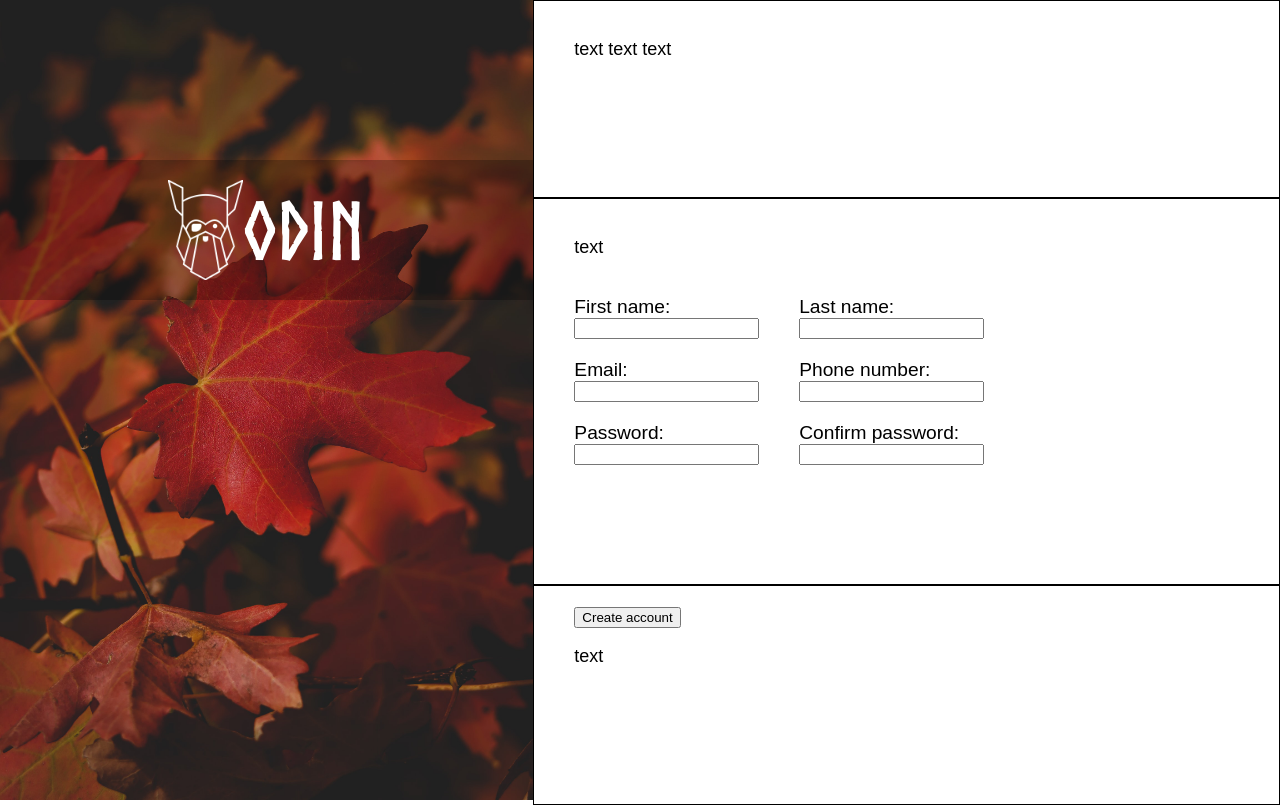
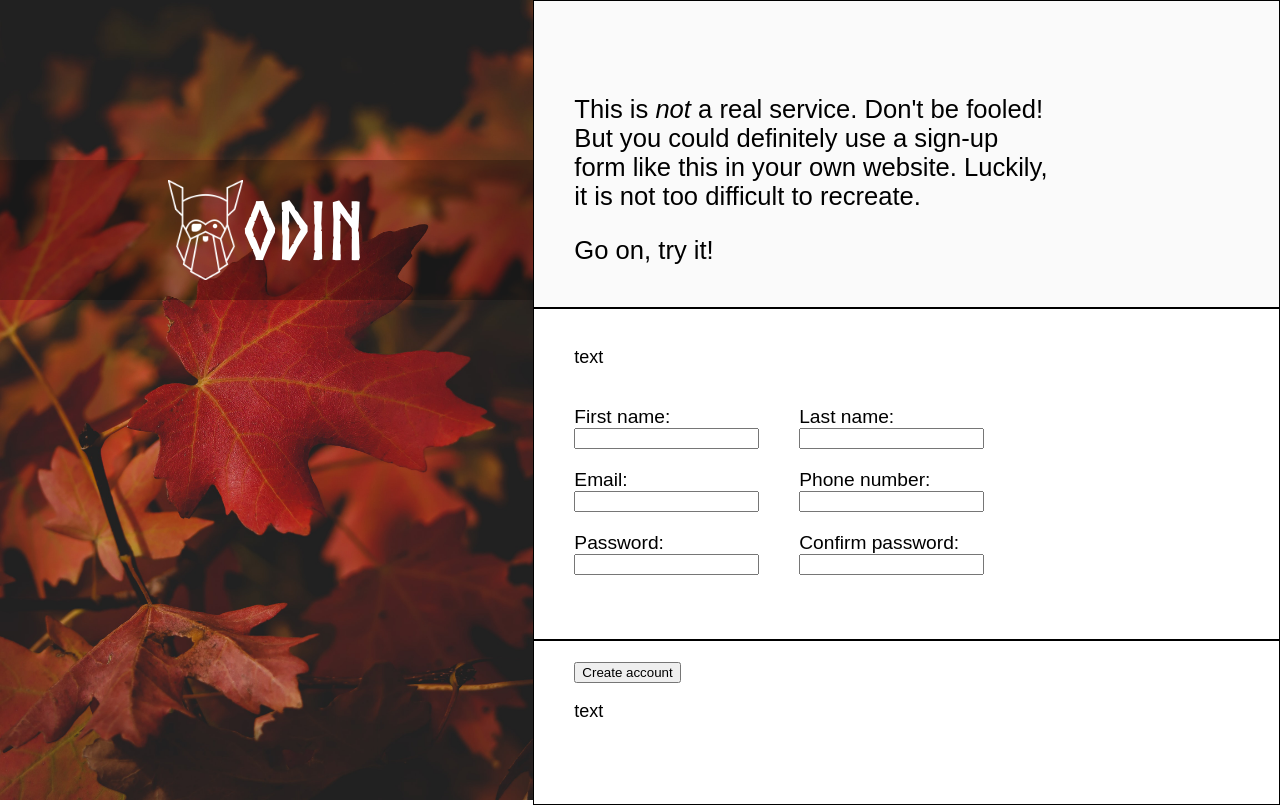
Before and after one commit to stef44n/sign-up-form, a plain HTML site: page index.html in a window 1280 px wide. Drawn offline with Linux system fonts and the light colour scheme.

Commit message:
Style the top section

```diff
--- a/index.html
+++ b/index.html
@@ -17,7 +17,10 @@
     </div>
     <div class="right">
         <div class="top section">
-            <p>text text text</p>
+            <div id="para">
+                <p>This is <em>not</em> a real service. Don't be fooled! But you could definitely use a sign-up form like this
+                     in your own website. Luckily, it is not too difficult to recreate.</p> <p>Go on, try it!</p>
+            </div>
         </div>
         <div class="middle section">
             <p>text</p>
--- a/styles.css
+++ b/styles.css
@@ -57,6 +57,19 @@ img#leaves {
     flex-grow: 1;
 }
 
+.top {
+    padding-right: 30%;
+    font-size: 1.6rem;
+    background-color: rgb(250, 250, 250);
+    position: relative;
+}
+
+#para {
+    position: relative;
+    bottom: -3rem;
+
+}
+
 fieldset {
     display: grid;
     grid-template-columns: repeat(2, auto);
```
